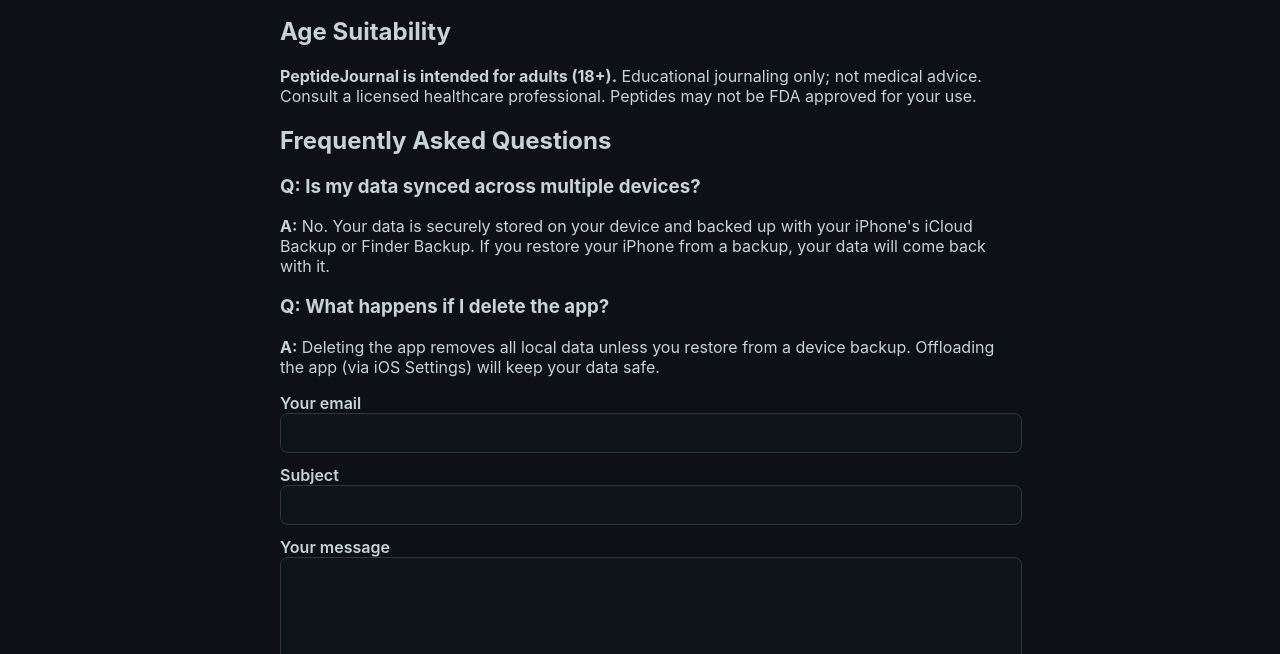
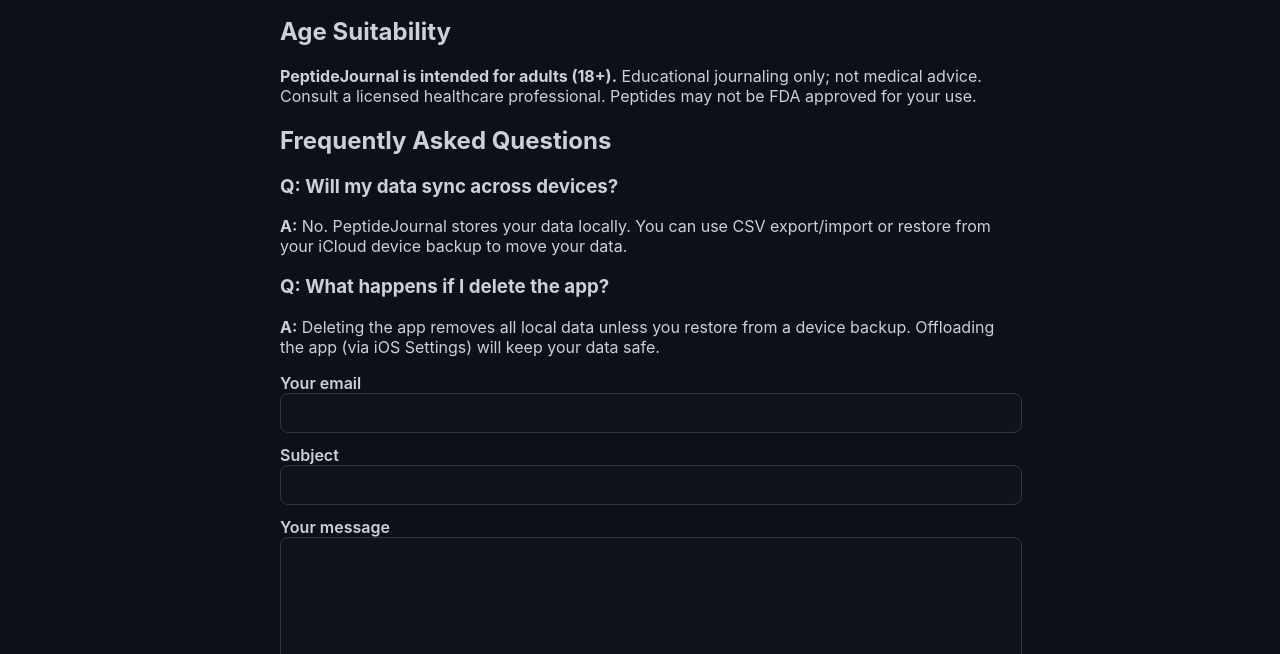
Before and after one commit to crmadrid83/peptidejournal-site, a plain HTML site: page docs/support.html in a window 1280 px wide. Shown: the part 146-800 px from the top of the page. Drawn offline with Linux system fonts and the light colour scheme.

Commit message:
git commit -m "Add concise user clarity updates  - Homepage: Add version upgrade/downgrade data preservation note - User Guide: Clarify iCloud Backup vs sync distinction   - Support FAQ: Simplify device sync Q&A for clarity  Keep messaging short and user-friendly without technical details." git push

```diff
--- a/docs/support.html
+++ b/docs/support.html
@@ -110,8 +110,8 @@
     <section id="faq">
       <h2>Frequently Asked Questions</h2>
 
-      <h3>Q: Is my data synced across multiple devices?</h3>
-      <p><strong>A:</strong> No. Your data is securely stored on your device and backed up with your iPhone's iCloud Backup or Finder Backup. If you restore your iPhone from a backup, your data will come back with it.</p>
+      <h3>Q: Will my data sync across devices?</h3>
+      <p><strong>A:</strong> No. PeptideJournal stores your data locally. You can use CSV export/import or restore from your iCloud device backup to move your data.</p>
 
       <h3>Q: What happens if I delete the app?</h3>
       <p><strong>A:</strong> Deleting the app removes all local data unless you restore from a device backup. Offloading the app (via iOS Settings) will keep your data safe.</p>
```
Also changed, not shown: docs/index.html (+1 -0 lines), docs/user-guide.html (+1 -1 lines).
